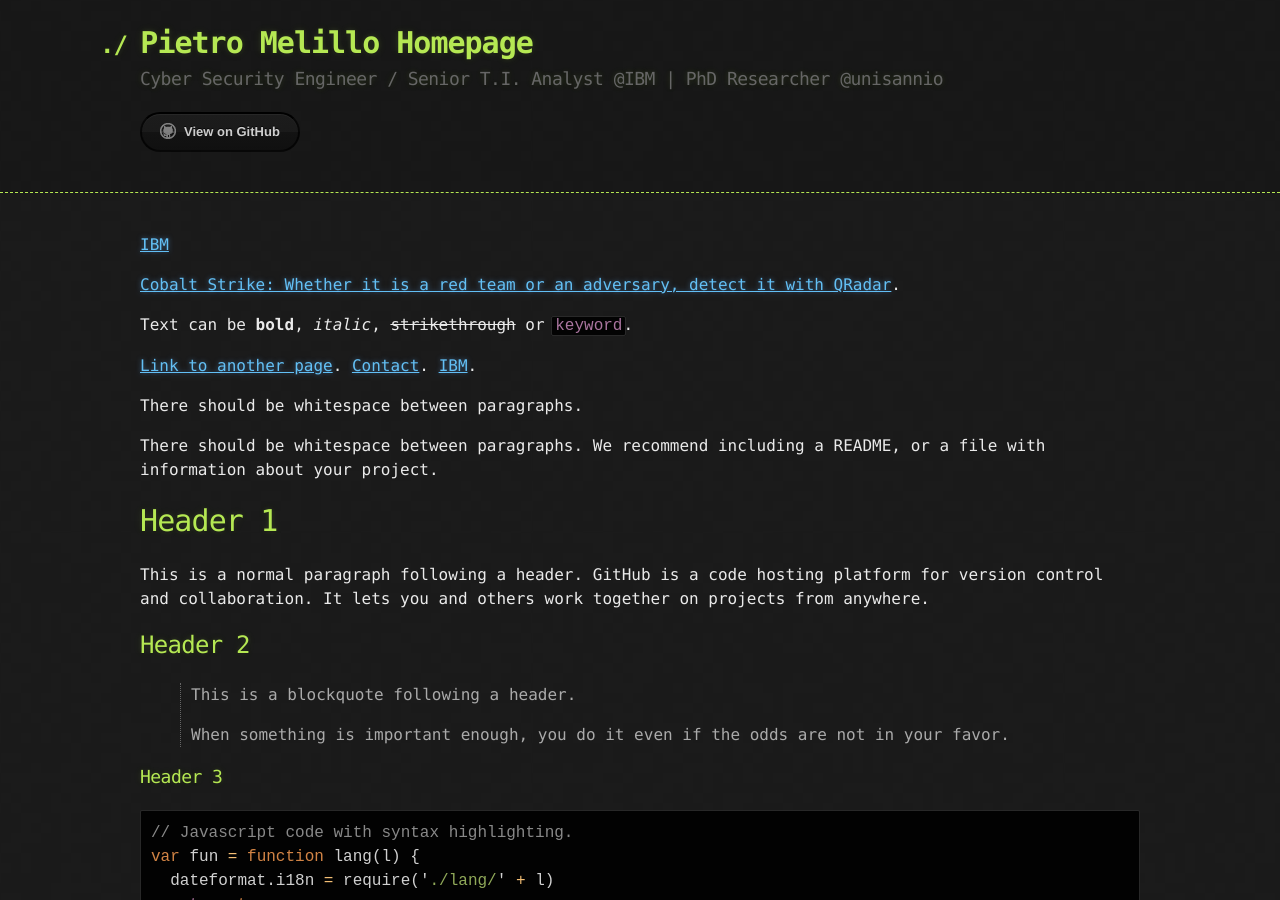
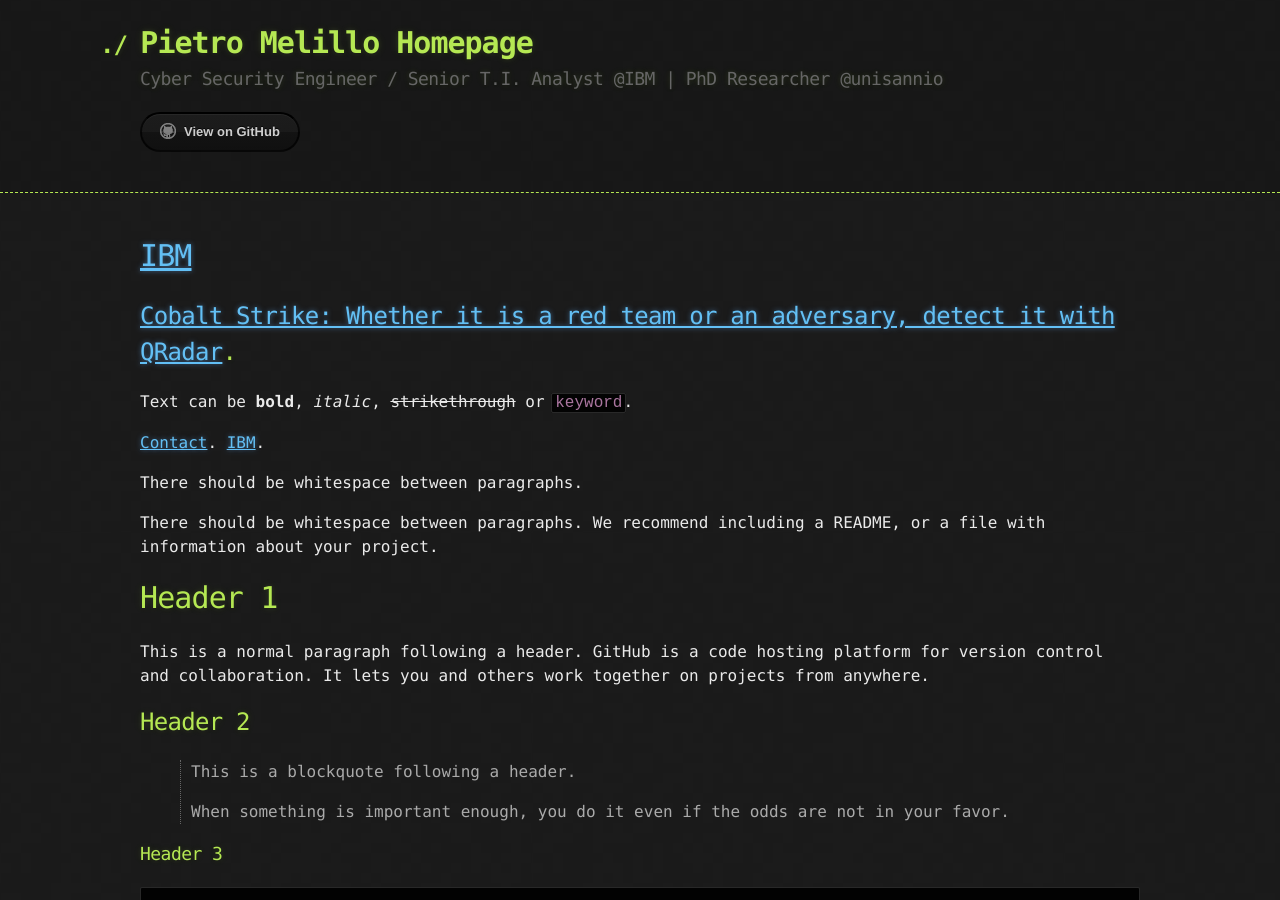
Before and after one commit to melillopietro/melillopietro.github.io, a Jekyll site: the page built from index.md, in a window 1280 px wide and 900 px high. Built offline with Jekyll 4.4.1, drawn with Linux system fonts in a browser that asks for light colours; our own code applies the rules of GitHub Pages for plain Markdown files.

Commit message:
Update index.md

```diff
--- a/index.md
+++ b/index.md
@@ -3,16 +3,16 @@
 ---
 
 
-[IBM](https://www.ibm.com/us-en/)
+# [IBM](https://www.ibm.com/us-en/)
 
 
-[Cobalt Strike: Whether it is a red team or an adversary, detect it with QRadar](https://community.ibm.com/community/user/security/blogs/gladys-koskas1/2021/11/25/cobalt-strike-whether-it-is-a-red-team-or-a-threat).
+## [Cobalt Strike: Whether it is a red team or an adversary, detect it with QRadar](https://community.ibm.com/community/user/security/blogs/gladys-koskas1/2021/11/25/cobalt-strike-whether-it-is-a-red-team-or-a-threat).
 
 
 
 Text can be **bold**, _italic_, ~~strikethrough~~ or `keyword`.
 
-[Link to another page](./another-page.html).
+
 [Contact](./contact.html).
 [IBM](https://www.ibm.com/us-en/).
 
```
